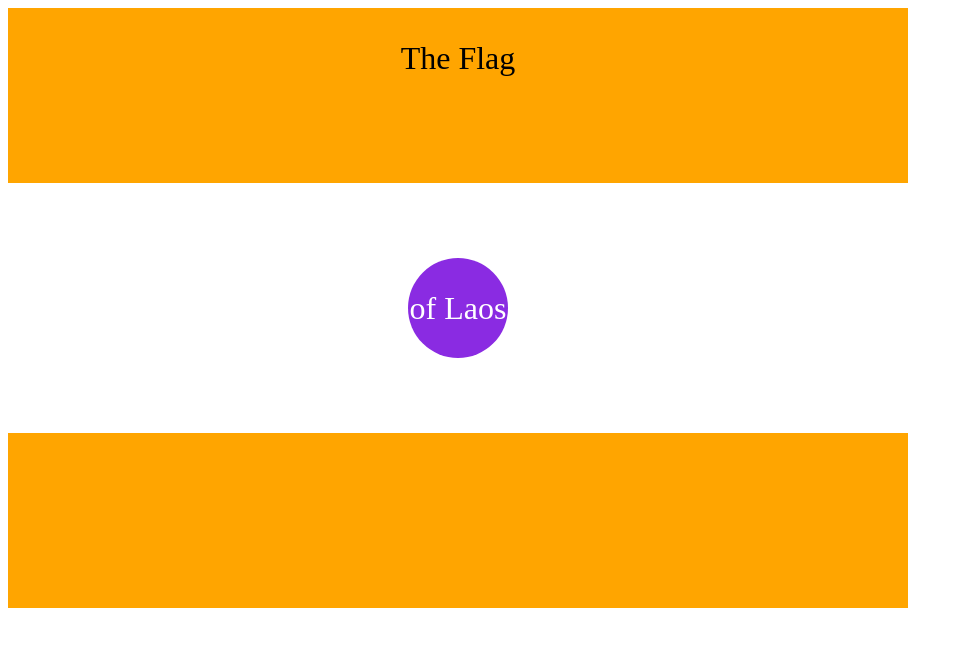
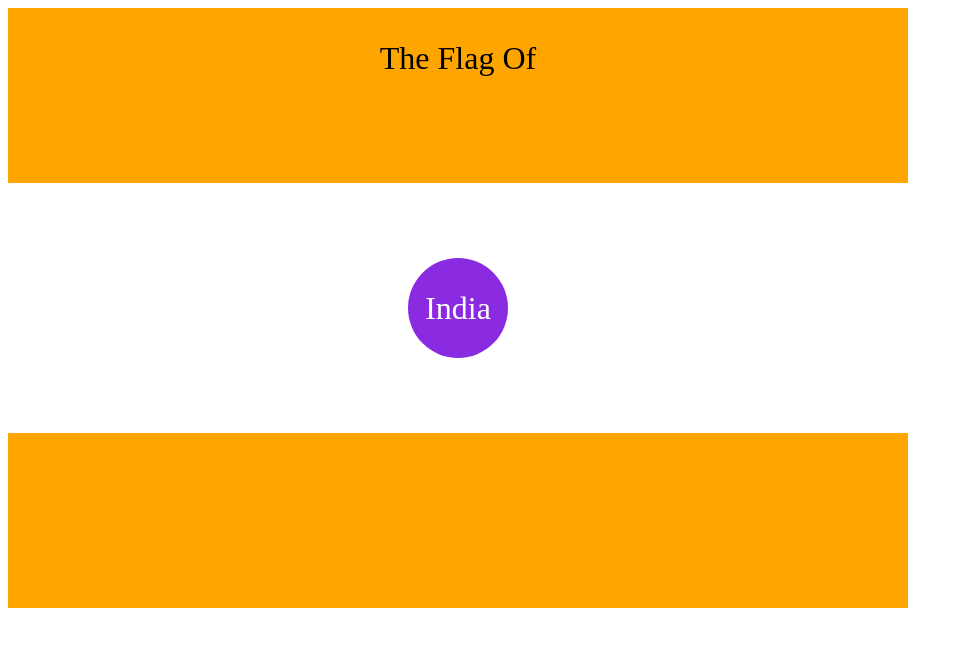
Before and after one commit to Kalyan31104/Web, a plain HTML site: page Flag/index.html in a window 1280 px wide. Shown: the whole page, without its empty margins (0-963 px from the left). Drawn offline with Linux system fonts and the light colour scheme.

Commit message:
Update index.html

```diff
--- a/Flag/index.html
+++ b/Flag/index.html
@@ -1,9 +1,11 @@
 <!DOCTYPE html>
 <html lang="en">
+
 <head>
   <meta charset="UTF-8">
   <title>CSS Flag Project</title>
   <style>
+    /* CSS Code */
     .flag{
       background-color: orange;
       height:600px;
@@ -36,15 +38,16 @@
 
     }
 
+
   </style>
 </head>
 
 <body>
   <div class="flag">
-    <p>The Flag</p>
+    <p>The Flag Of</p>
     <div>
       <div>
-        <p>of Laos</p>
+        <p>India</p>
       </div>
     </div>
   </div>
```
